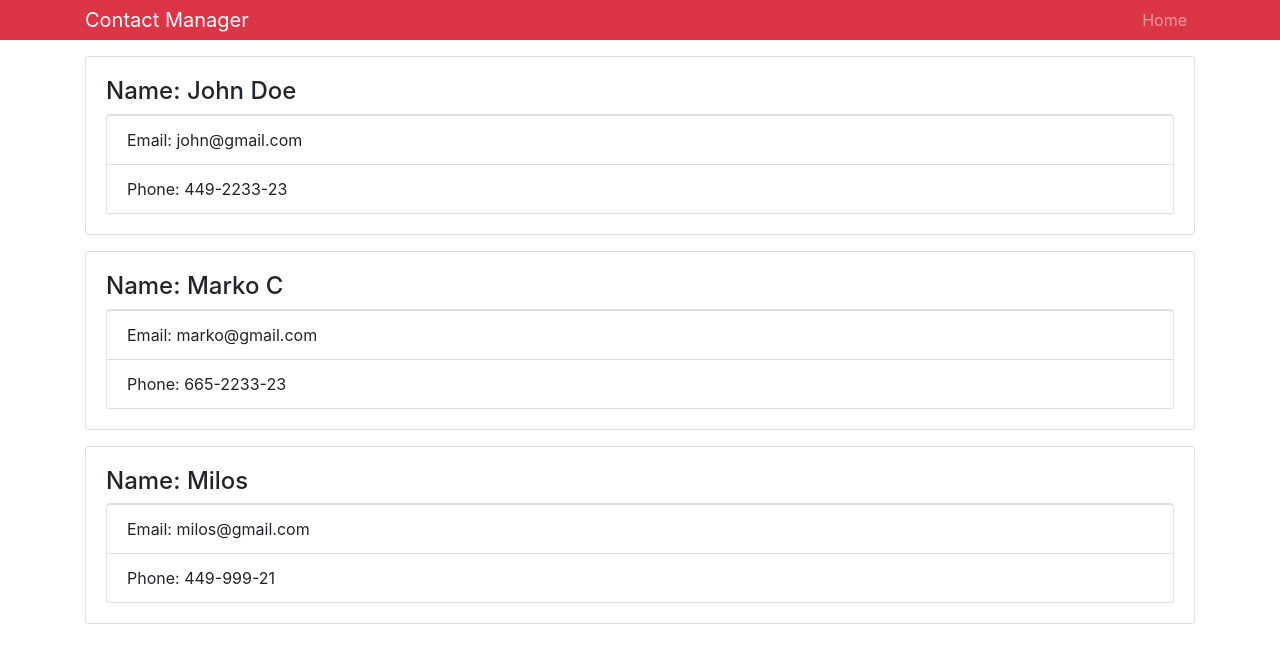
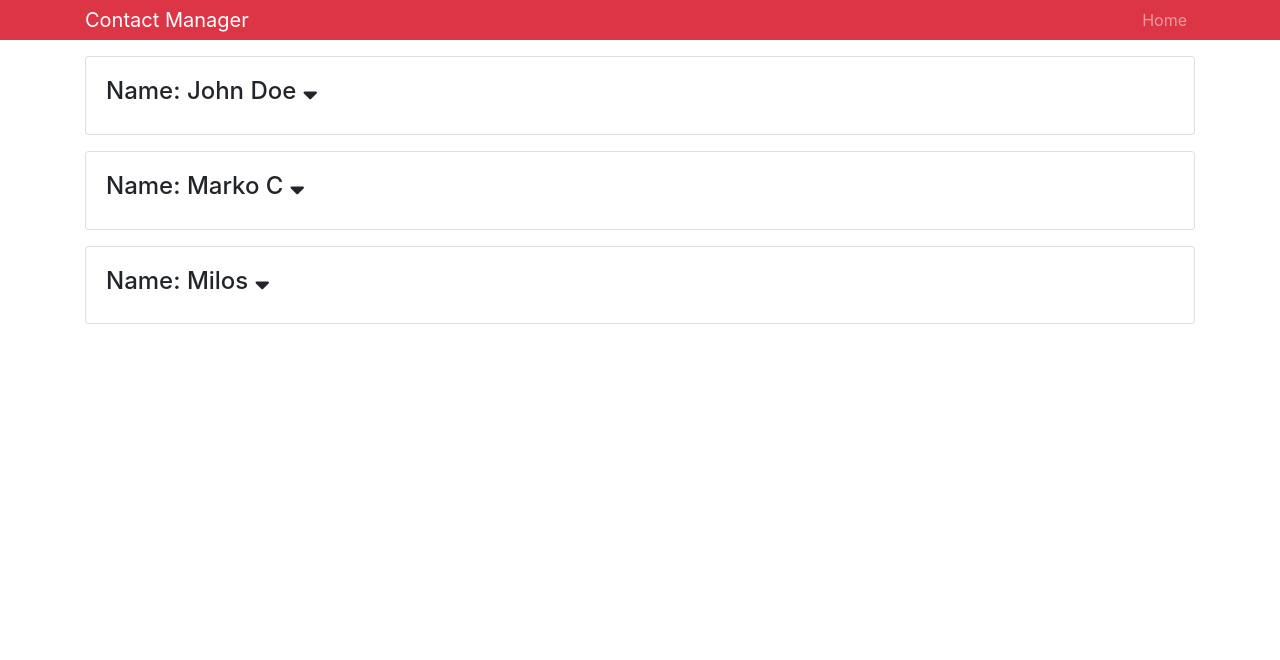
Before and after one commit to MarkoTON/react-front-to-back-default.github.io, a React (Create React App) app in the folder contactmanager/: page / in a window 1280 px wide. Shown: the top 660 px of the page. Built offline with nearby package versions, Linux system fonts and the light colour scheme.

Commit message:
toggle icon arrow down

```diff
--- a/contactmanager/src/components/Contact.js
+++ b/contactmanager/src/components/Contact.js
@@ -6,16 +6,35 @@
     contact: PropTypes.object.isRequired
   };
 
+  state = {
+    showContactInfo: false
+  }
+
+  // onShowClick = (name) => {
+  //   console.log(this.state);
+  //   console.log(name);
+  // }
+  onShowClick = (e) => {
+    this.setState({showContactInfo: !this.state.showContactInfo })
+    // console.log(this.state.showContactInfo);
+  }
+
+
   render() {
     const {email, name, phone} =  this.props.contact;
+    const { showContactInfo } = this.state;
 
     return (
       <div className="card card-body mb-3">
-        <h4>Name: {name}</h4>
-        <ul className="list-group">
-          <li className="list-group-item">Email: {email}</li>
-          <li className="list-group-item">Phone: {phone}</li>
-        </ul>
+        {/* <h4>Name: {name} <i onClick={this.onShowClick.bind(this,name)} className="fas fa-sort-down"></i></h4> */}
+        <h4>Name: {name} <i onClick={this.onShowClick} className="fas fa-sort-down"></i></h4>
+        {showContactInfo ?
+          (<ul className="list-group">
+            <li className="list-group-item">Email: {email}</li>
+            <li className="list-group-item">Phone: {phone}</li>
+          </ul>)
+          : null
+        }
       </div>
     )
   }
--- a/contactmanager/src/components/Contacts.js
+++ b/contactmanager/src/components/Contacts.js
@@ -18,11 +18,11 @@
     const { contacts } = this.state;
 
     return (
-      <div>
+      <React.Fragment>
         {contacts.map(contact => (
           <Contact contact={contact} key={contact.id} />
         ))}
-      </div>
+      </React.Fragment>
     )
   }
 };
```
